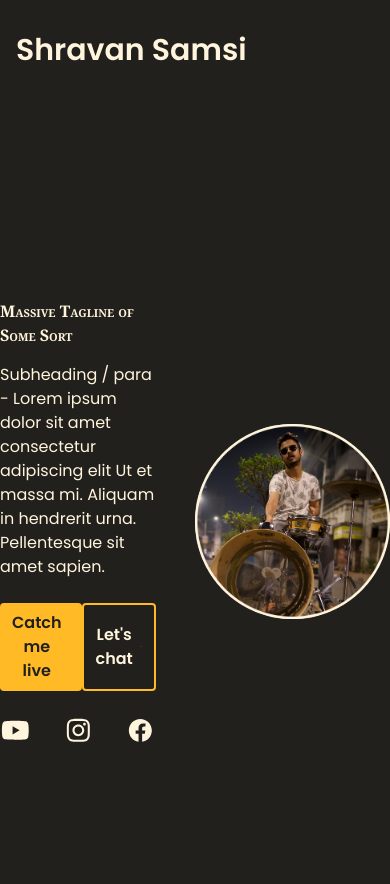
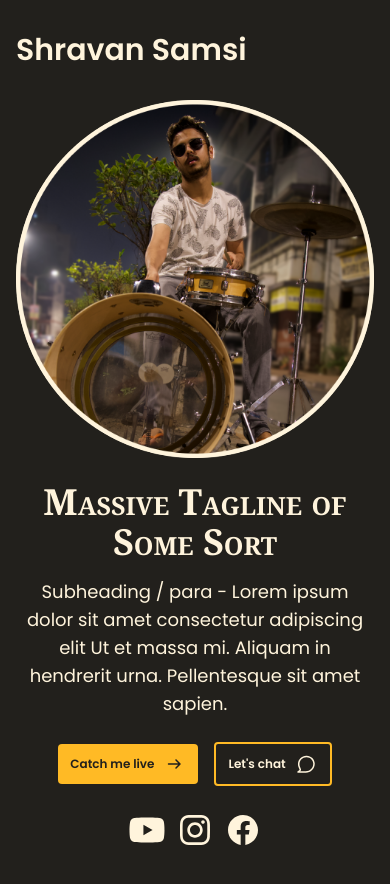
Before and after one commit to NeeshSamsi/shravansamsi, a Next.js app: page / in a window 390 px wide. Shown: the top 884 px of the page. Built offline with nearby package versions, Linux system fonts and the light colour scheme; what tailwind-hamburgers would draw is missing.

Commit message:
feat: Fully responsive

```diff
--- a/components/Button.tsx
+++ b/components/Button.tsx
@@ -12,7 +12,7 @@ export enum ButtonTypes {
 export default function Button({ type, text, icon }: ButtonProps) {
   return (
     <button
-      className={`text-sans flex items-center gap-2 rounded px-3 py-2 font-bold transition-all
+      className={`text-sans flex items-center gap-2 rounded px-3 py-2 font-bold transition-all md:gap-4
       ${type === ButtonTypes.Primary && `bg-accent text-dark hover:bg-light`}
       ${
         type === ButtonTypes.Secondary &&
@@ -21,7 +21,7 @@ export default function Button({ type, text, icon }: ButtonProps) {
       `}
     >
       <div>{text}</div>
-      <div className="lg:h-6 xl:h-8  2xl:h-10">{icon}</div>
+      <div className="w-6 md:w-8 lg:w-6 xl:w-8  2xl:w-10">{icon}</div>
     </button>
   );
 }
--- a/pages/index.tsx
+++ b/pages/index.tsx
@@ -11,6 +11,7 @@ import {
   Facebook,
 } from "../components/Icons";
 import Image from "next/image";
+import Link from "next/link";
 
 const Home: NextPage = () => {
   return (
@@ -22,45 +23,53 @@ const Home: NextPage = () => {
 
       <Navbar />
 
-      <main className="mx-auto flex h-screen flex-col justify-center lg:px-32 xl:px-44 2xl:px-56 3xl:max-w-[144rem] 3xl:px-0">
-        <div className="flex items-center justify-between gap-6">
-          <div className="py-auto w-2/5">
-            <h1 className="font-smallcaps mb-4 font-serif font-bold lg:text-6xl xl:text-7xl 2xl:text-8xl 3xl:text-9xl">
+      <main className="flex h-screen flex-col px-4 text-center sm:px-8 md:px-12 lg:justify-center lg:px-32 lg:text-left xl:px-44 2xl:px-56 3xl:mx-auto 3xl:max-w-[144rem] 3xl:px-0">
+        <div className="flex flex-col-reverse items-center gap-6 lg:flex-row lg:items-center lg:justify-between">
+          <div className="py-auto w-auto lg:w-2/5">
+            <h1 className="font-smallcaps mb-4 font-serif text-4xl font-bold md:text-5xl lg:text-6xl xl:text-7xl 2xl:text-8xl 3xl:text-9xl">
               Massive Tagline of Some Sort
             </h1>
-            <p className="mb-6 lg:text-xl xl:text-2xl 2xl:text-3xl 3xl:text-4xl">
+            <p className="mb-6 text-lg md:text-xl lg:text-xl xl:text-2xl 2xl:text-3xl 3xl:text-4xl">
               Subheading / para - Lorem ipsum dolor sit amet consectetur
               adipiscing elit Ut et massa mi. Aliquam in hendrerit urna.
               Pellentesque sit amet sapien.
             </p>
 
-            <div className="mb-6 flex text-base lg:gap-2 lg:text-sm xl:gap-6 2xl:gap-10 2xl:text-xl 3xl:text-2xl">
+            <div className="mb-6 flex items-center justify-center gap-4 text-xs sm:text-sm md:gap-6 lg:justify-start lg:gap-2 lg:text-base xl:gap-6 2xl:gap-10 2xl:text-xl 3xl:text-2xl">
+              <Link href="/events">
+                <a>
                   <Button
                     type={ButtonTypes.Primary}
                     text="Catch me live"
                     icon={<RightArrow />}
                   />
+                </a>
+              </Link>
+              <Link href="/contact">
+                <a>
                   <Button
                     type={ButtonTypes.Secondary}
                     text="Let's chat"
                     icon={<Chat />}
                   />
+                </a>
+              </Link>
             </div>
 
-            <div className="flex gap-8">
+            <div className="flex justify-center gap-2 lg:justify-start lg:gap-8">
               <a
                 href="https://youtube.com/shravansamsi"
                 className="transition-all hover:text-accent"
               >
-                <div className="lg:h-12 xl:h-14 2xl:h-16">
-                  <YouTube size={4} />
+                <div className="h-10 sm:h-12 md:h-14 lg:h-12 xl:h-14 2xl:h-16">
+                  <YouTube />
                 </div>
               </a>
               <a
                 href="https://www.instagram.com/shravansamsi/"
                 className="transition-all hover:text-accent"
               >
-                <div className="lg:h-12 xl:h-14 2xl:h-16">
+                <div className="h-10 sm:h-12 md:h-14 lg:h-12 xl:h-14 2xl:h-16">
                   <Instagram />
                 </div>
               </a>
@@ -68,14 +77,14 @@ const Home: NextPage = () => {
                 href="https://www.facebook.com/shravansamsiofficial/"
                 className="transition-all hover:text-accent"
               >
-                <div className="lg:h-12 xl:h-14 2xl:h-16">
+                <div className="h-10 sm:h-12 md:h-14 lg:h-12 xl:h-14 2xl:h-16">
                   <Facebook />
                 </div>
               </a>
             </div>
           </div>
 
-          <div className="3xl:2/5 relative -z-10 aspect-square w-1/2 rounded-full bg-light lg:block 2xl:w-1/2">
+          <div className="3xl:2/5 relative -z-10 aspect-square w-full rounded-full bg-light sm:w-3/4 lg:block lg:w-1/2 2xl:w-1/2">
             <Image
               className="h-full w-full"
               src="/hero-image.png"
```
Lines whose indentation alone changed are shown as unchanged.
